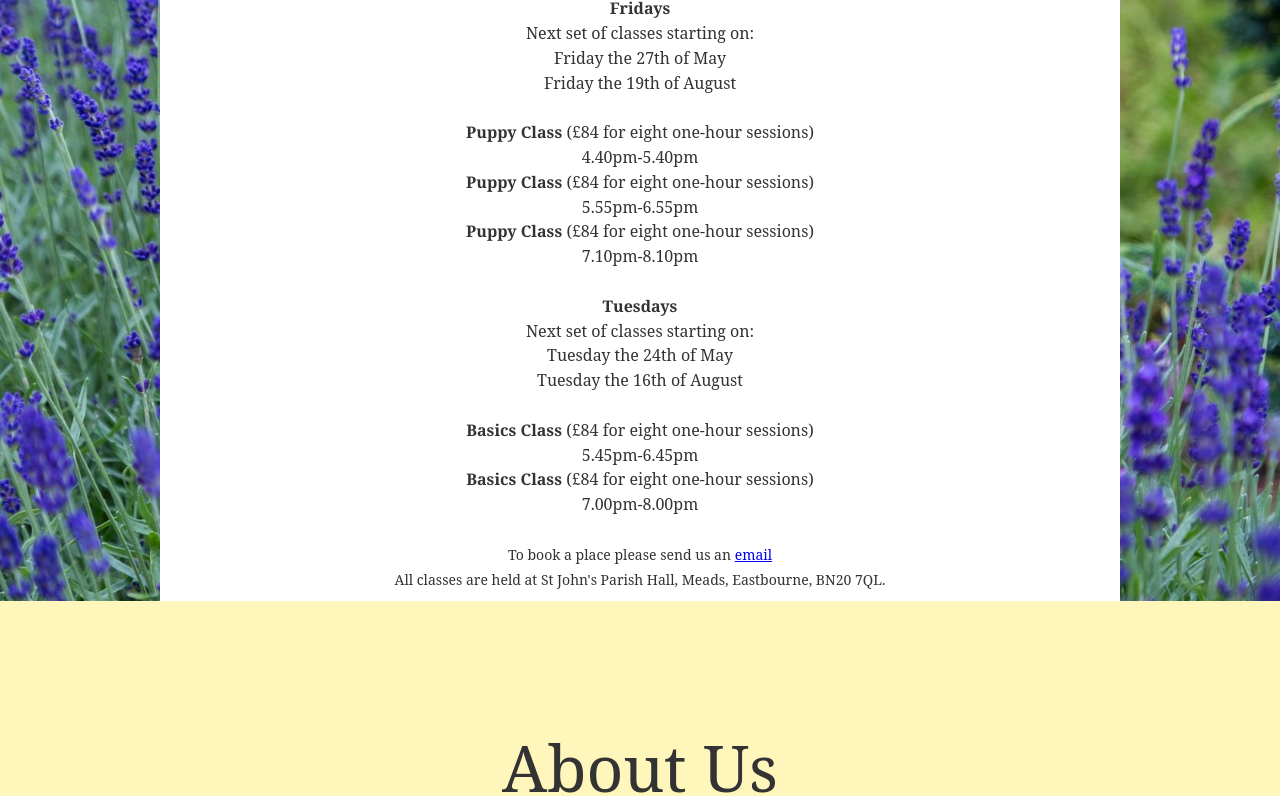
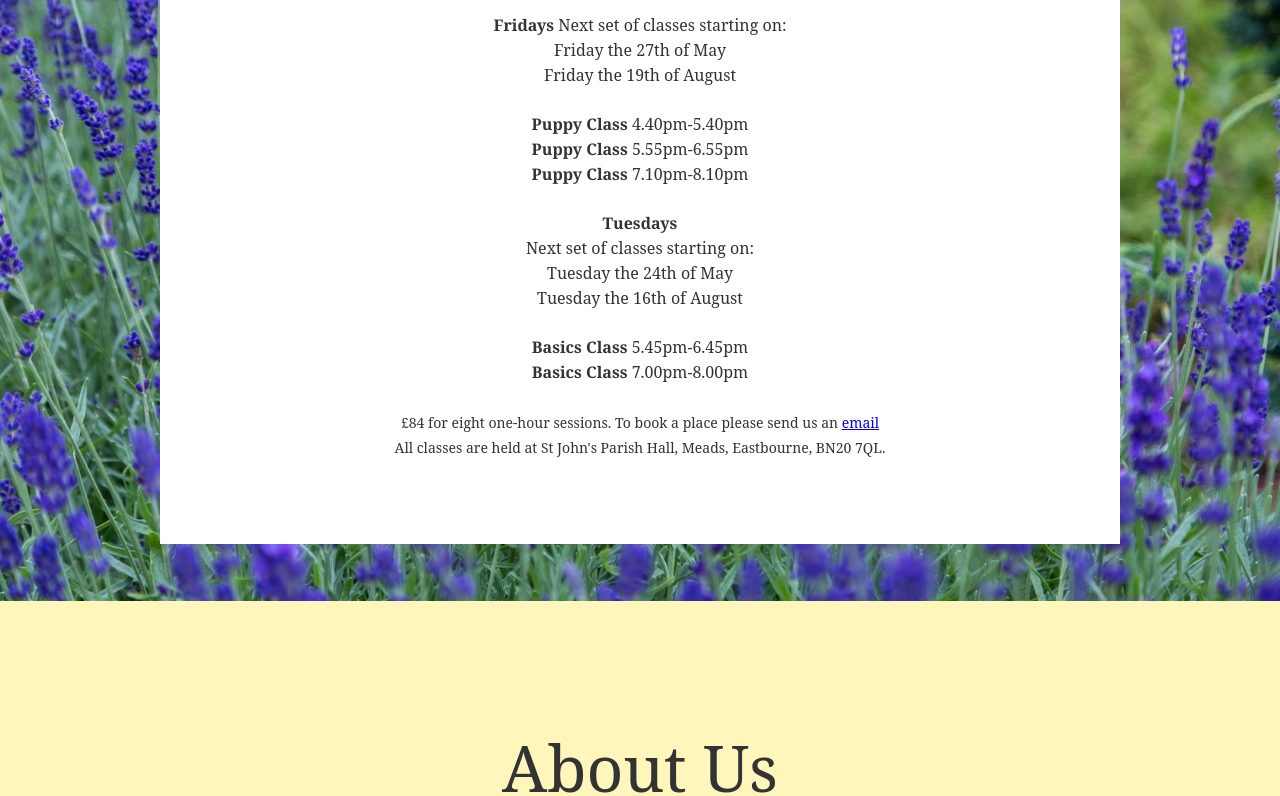
Before and after one commit to simongrout/beesknees, a plain HTML site: page index.html in a window 1280 px wide. Shown: the part 999-1795 px from the top of the page. Drawn offline with Linux system fonts and the light colour scheme; a web font is replaced by a local one.

Commit message:
Update index.html

```diff
--- a/index.html
+++ b/index.html
@@ -346,30 +346,23 @@ body{margin:0;background:#fff6bc}
                                     </div>
                                     <div class="x476descr descr descr_md margin_auto" field=descr>
                                         <div style=font-size:16px>
-                                            <strong>Fridays</strong><br>
-                                            Next set of classes starting on:<br>
-                                            Friday the 27th of May<br>
+                                            <strong>Fridays</strong> Next set of classes starting on:<br>
+                                            Friday the 27th of May <br>
                                             Friday the 19th of August<br><br>
 
-                                            <strong>Puppy Class</strong> (£84 for eight one-hour sessions)<br>
-                                            4.40pm-5.40pm<br>
-                                            <strong>Puppy Class</strong> (£84 for eight one-hour sessions)<br>
-                                            5.55pm-6.55pm<br>
-                                            <strong>Puppy Class</strong> (£84 for eight one-hour sessions)<br>
-                                            7.10pm-8.10pm<br><br>
+                                            <strong>Puppy Class</strong> 4.40pm-5.40pm<br>
+                                            <strong>Puppy Class</strong> 5.55pm-6.55pm<br>
+                                            <strong>Puppy Class</strong> 7.10pm-8.10pm<br><br>
 
-                                            <strong>Tuesdays</strong><br>
-                                            Next set of classes starting on:<br>
+                                            <strong>Tuesdays</strong><br> Next set of classes starting on:<br>
                                             Tuesday the 24th of May<br>
                                             Tuesday the 16th of August<br><br>
 
-                                            <strong>Basics Class</strong> (£84 for eight one-hour sessions)<br>
-                                            5.45pm-6.45pm<br>
-                                            <strong>Basics Class</strong> (£84 for eight one-hour sessions)<br>
-                                            7.00pm-8.00pm<br><br>
+                                            <strong>Basics Class</strong> 5.45pm-6.45pm<br>
+                                            <strong>Basics Class</strong> 7.00pm-8.00pm<br><br>
 
                                             <span style=font-size:14px>
-                                                To book a place please send us an <a href=mailto:beeskneesdogtraining@gmail.com>email</a><br>
+                                                £84 for eight one-hour sessions. To book a place please send us an <a href=mailto:beeskneesdogtraining@gmail.com>email</a><br>
                                                 All classes are held at St John's Parish Hall, Meads, Eastbourne, BN20 7QL.
                                             </span>
                                         </div>
```
